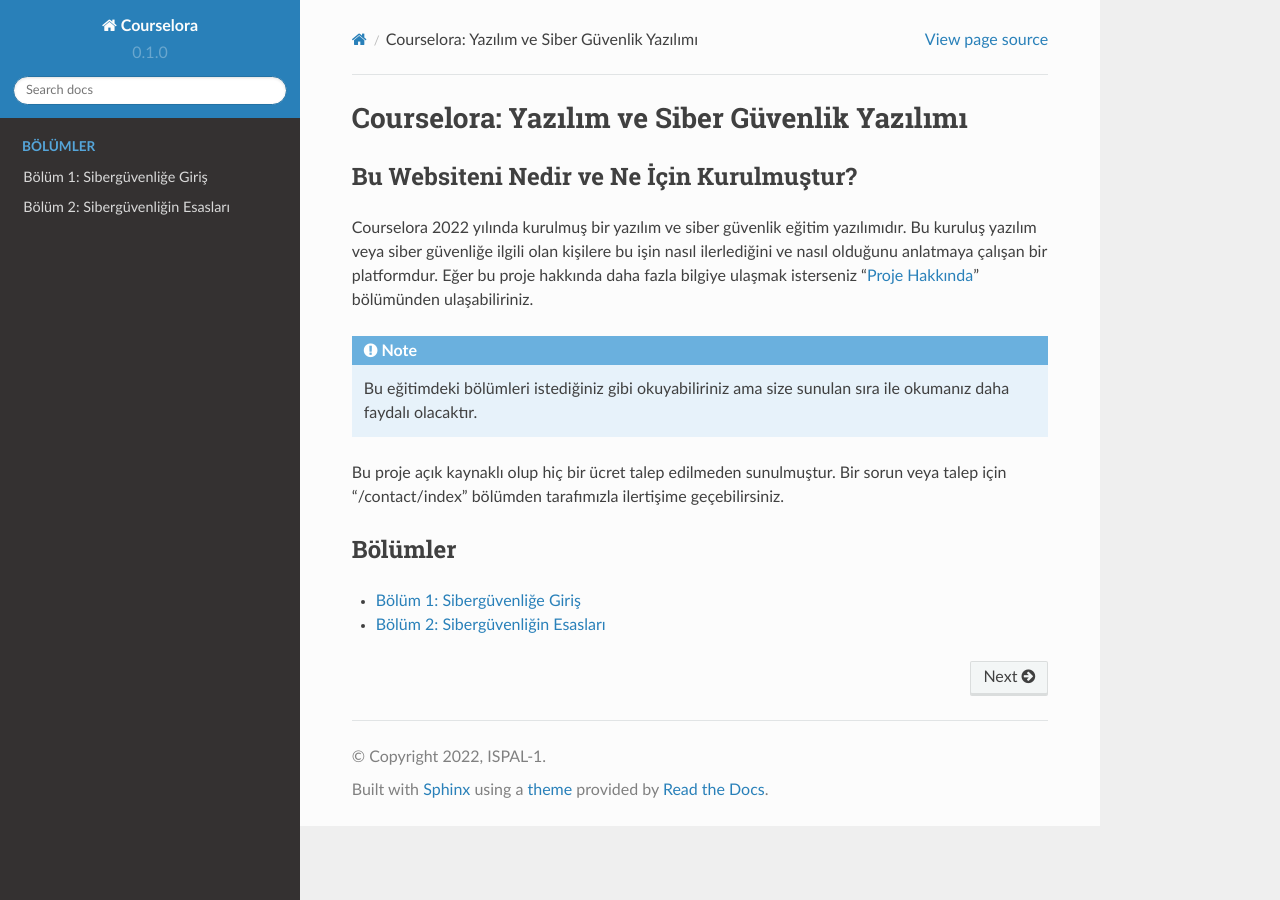
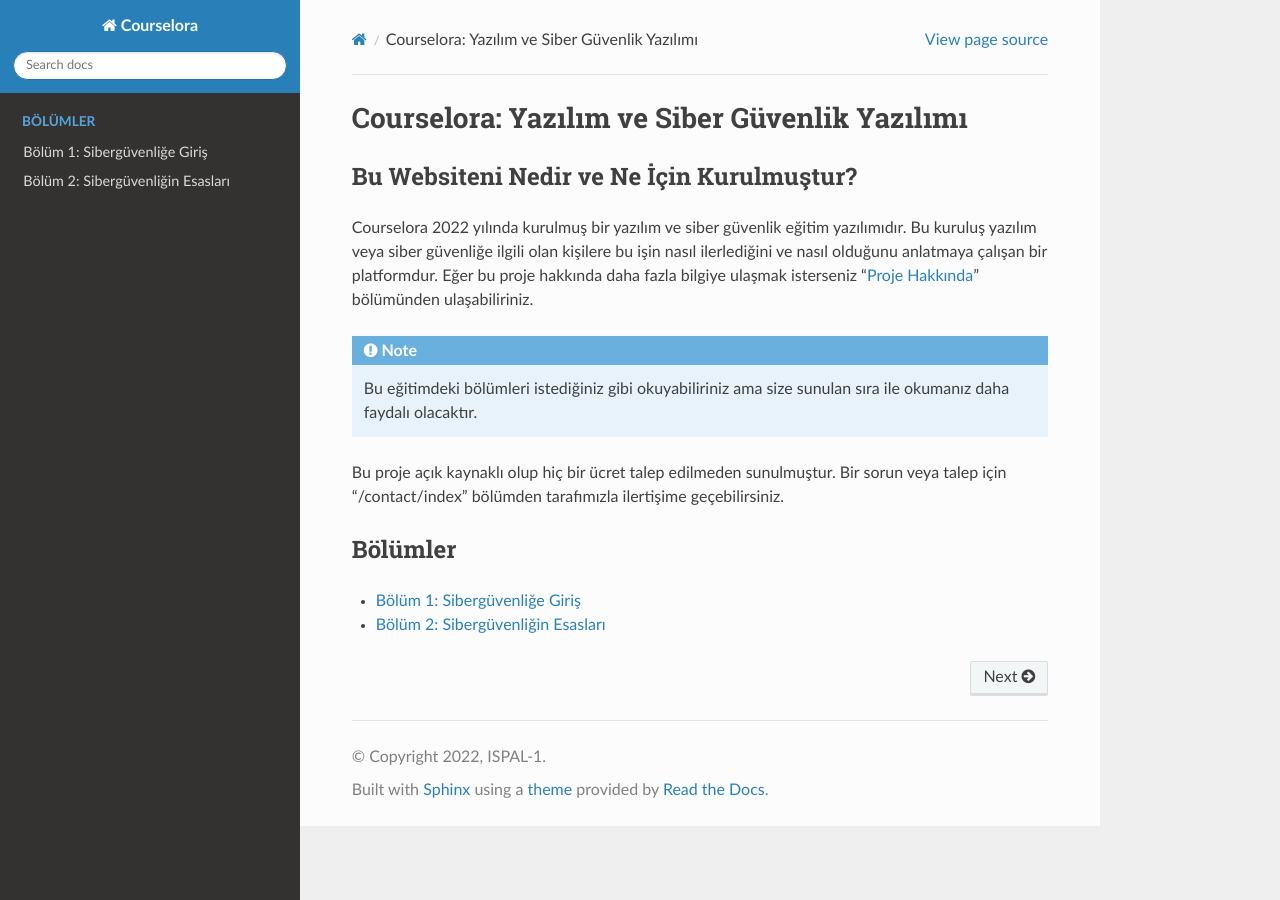
Before and after one commit to courselora/courselora_project, a Sphinx documentation site: the page built from docs/source/index.rst, in a window 1280 px wide. Built offline with Sphinx 7.4.7 and the Read the Docs theme 2.0.0, drawn with Linux system fonts in a browser that asks for light colours.

Commit message:
Update conf.py

```diff
--- a/docs/source/conf.py
+++ b/docs/source/conf.py
@@ -6,8 +6,8 @@
 copyright = '2022, ISPAL-1'
 author = 'ISPAL-1'
 
-release = '0.1'
-version = '0.1.0'
+#release = '0.1'
+#version = '0.1.0'
 
 # -- General configuration
 
@@ -15,8 +15,8 @@
     'sphinx.ext.duration',
     'sphinx.ext.doctest',
     'sphinx.ext.autodoc',
-    #'sphinx.ext.autosummary',
-    #'sphinx.ext.intersphinx',
+    'sphinx.ext.autosummary',
+    'sphinx.ext.intersphinx',
 ]
 
 intersphinx_mapping = {
@@ -28,8 +28,9 @@
 templates_path = ['_templates']
 
 # -- Options for HTML output
-
 html_theme = 'sphinx_rtd_theme'
+#html_logo = "logo.png"
+html_static_path = ['_static']
 
 # -- Options for EPUB output
 epub_show_urls = 'footnote'
```
